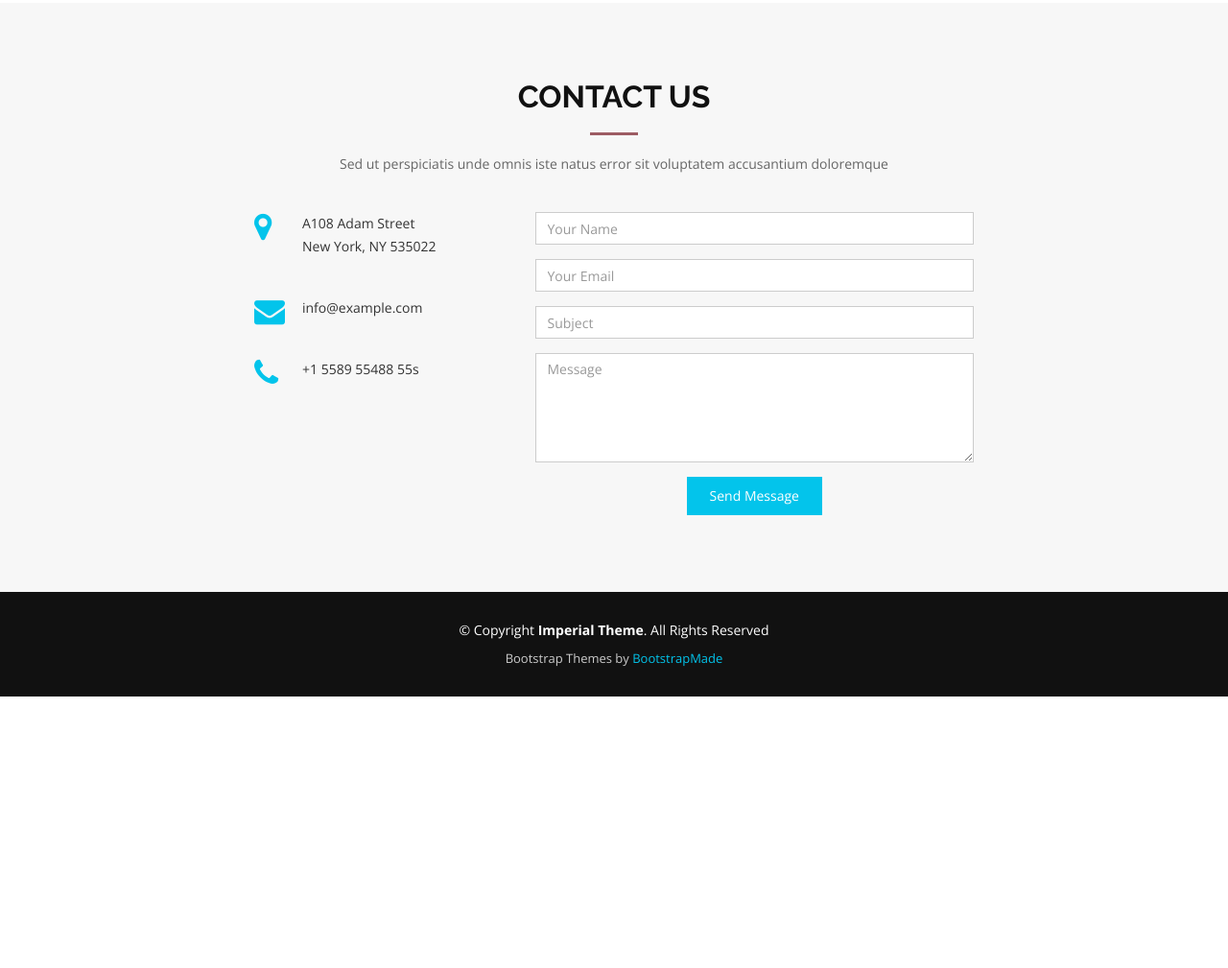
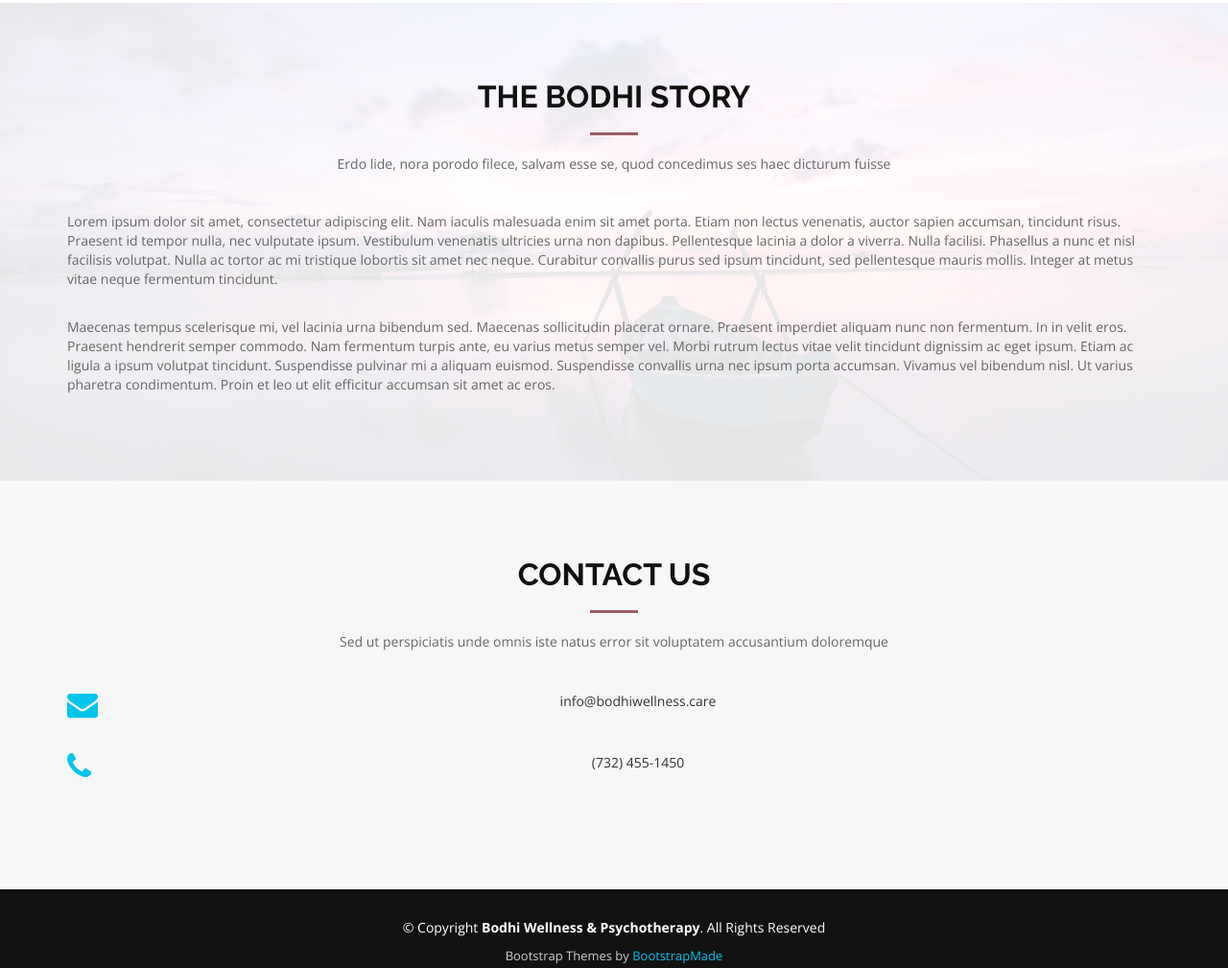
Before and after one commit to erinlevine/bodhiWellness, a plain HTML site: page index.html in a window 1280 px wide. Shown: the part 2917-3926 px from the top of the page at 96% size. Before the commit the page ends 3643 px from the top, so only its background shows below. Drawn offline with nearby package versions, Linux system fonts and the light colour scheme.

Commit message:
Added Bodhi Story

```diff
--- a/css/style.css
+++ b/css/style.css
@@ -665,6 +665,16 @@ body.mobile-nav-active #mobile-nav-toggle {
   margin: 0 2px;
 }
 
+/* Story
+--------------------------------*/
+#story {
+  background: linear-gradient(rgba(255, 255, 255, 0.9), rgba(255, 255, 255, 0.9)), url("../img/sunrise.jpg") fixed center center;
+  background-size: cover;
+  padding: 80px 0 60px 0;
+}
+
+
+
 /* Contact Section
 --------------------------------*/
 #contact {
@@ -687,54 +697,7 @@ body.mobile-nav-active #mobile-nav-toggle {
   line-height: 24px;
 }
 
-#contact .form #sendmessage {
-  color: #03C4EB;
-  border: 1px solid #03C4EB;
-  display: none;
-  text-align: center;
-  padding: 15px;
-  font-weight: 600;
-  margin-bottom: 15px;
-}
 
-#contact .form #errormessage {
-  color: red;
-  display: none;
-  border: 1px solid red;
-  text-align: center;
-  padding: 15px;
-  font-weight: 600;
-  margin-bottom: 15px;
-}
-
-#contact .form #sendmessage.show, #contact .form #errormessage.show, #contact .form .show {
-  display: block;
-}
-
-#contact .form .validation {
-  color: red;
-  display: none;
-  margin: 0 0 20px;
-  font-weight: 400;
-  font-size: 13px;
-}
-
-#contact .form input, #contact .form textarea {
-  border-radius: 0;
-  box-shadow: none;
-}
-
-#contact .form button[type="submit"] {
-  background: #03C4EB;
-  border: 0;
-  padding: 10px 24px;
-  color: #fff;
-  transition: 0.4s;
-}
-
-#contact .form button[type="submit"]:hover {
-  background: #25d8fc;
-}
 
 /*--------------------------------------------------------------
 # Footer
--- a/index.html
+++ b/index.html
@@ -283,11 +283,38 @@
   </section>
 
 <!--==========================
+  Bodhi Story Section
+============================-->
+    <section id="story">
+
+    <div class="container wow fadeInUp">
+      <div class="row">
+        <div class="col-md-12">
+          <h3 class="section-title">The Bodhi Story</h3>
+          <div class="section-title-divider"></div>
+          <p class="section-description">Erdo lide, nora porodo filece, salvam esse se, quod concedimus ses haec dicturum fuisse</p>
+        </div>
+      </div>
+
+      <div class="row">
+        <div class="col-md-12">
+          <div class="profile">
+            <p>Lorem ipsum dolor sit amet, consectetur adipiscing elit. Nam iaculis malesuada enim sit amet porta. Etiam non lectus venenatis, auctor sapien accumsan, tincidunt risus. Praesent id tempor nulla, nec vulputate ipsum. Vestibulum venenatis ultricies urna non dapibus. Pellentesque lacinia a dolor a viverra. Nulla facilisi. Phasellus a nunc et nisl facilisis volutpat. Nulla ac tortor ac mi tristique lobortis sit amet nec neque. Curabitur convallis purus sed ipsum tincidunt, sed pellentesque mauris mollis. Integer at metus vitae neque fermentum tincidunt.</p>
+
+              <p>Maecenas tempus scelerisque mi, vel lacinia urna bibendum sed. Maecenas sollicitudin placerat ornare. Praesent imperdiet aliquam nunc non fermentum. In in velit eros. Praesent hendrerit semper commodo. Nam fermentum turpis ante, eu varius metus semper vel. Morbi rutrum lectus vitae velit tincidunt dignissim ac eget ipsum. Etiam ac ligula a ipsum volutpat tincidunt. Suspendisse pulvinar mi a aliquam euismod. Suspendisse convallis urna nec ipsum porta accumsan. Vivamus vel bibendum nisl. Ut varius pharetra condimentum. Proin et leo ut elit efficitur accumsan sit amet ac eros.</p>
+
+
+          </div>
+        </div>
+    </section>
+
+<!--==========================
   Contact Section
 ============================-->
   <section id="contact">
     <div class="container wow fadeInUp">
       <div class="row">
+
         <div class="col-md-12">
           <h3 class="section-title">Contact Us</h3>
           <div class="section-title-divider"></div>
@@ -296,51 +323,24 @@
       </div>
 
       <div class="row">
-        <div class="col-md-3 col-md-push-2">
+          <center>
+        <div class="col-md-12">
           <div class="info">
-            <div>
-              <i class="fa fa-map-marker"></i>
-              <p>A108 Adam Street<br>New York, NY 535022</p>
-            </div>
 
             <div>
               <i class="fa fa-envelope"></i>
-              <p>info@example.com</p>
+              <p>info@bodhiwellness.care</p>
             </div>
 
             <div>
               <i class="fa fa-phone"></i>
-              <p>+1 5589 55488 55s</p>
+              <p>(732) 455-1450</p>
             </div>
 
           </div>
         </div>
 
-        <div class="col-md-5 col-md-push-2">
-          <div class="form">
-            <div id="sendmessage">Your message has been sent. Thank you!</div>
-            <div id="errormessage"></div>
-            <form action="" method="post" role="form" class="contactForm">
-                <div class="form-group">
-                  <input type="text" name="name" class="form-control" id="name" placeholder="Your Name" data-rule="minlen:4" data-msg="Please enter at least 4 chars" />
-                  <div class="validation"></div>
-                </div>
-                <div class="form-group">
-                  <input type="email" class="form-control" name="email" id="email" placeholder="Your Email" data-rule="email" data-msg="Please enter a valid email" />
-                  <div class="validation"></div>
-                </div>
-                <div class="form-group">
-                  <input type="text" class="form-control" name="subject" id="subject" placeholder="Subject" data-rule="minlen:4" data-msg="Please enter at least 8 chars of subject" />
-                  <div class="validation"></div>
-                </div>
-                <div class="form-group">
-                  <textarea class="form-control" name="message" rows="5" data-rule="required" data-msg="Please write something for us" placeholder="Message"></textarea>
-                  <div class="validation"></div>
-                </div>
-                <div class="text-center"><button type="submit">Send Message</button></div>
-            </form>
-          </div>
-        </div>
+          </center>
 
       </div>
     </div>
@@ -354,15 +354,9 @@
         <div class="row">
           <div class="col-md-12">
             <div class="copyright">
-              &copy; Copyright <strong>Imperial Theme</strong>. All Rights Reserved
+              &copy; Copyright <strong>Bodhi Wellness & Psychotherapy</strong>. All Rights Reserved
             </div>
             <div class="credits">
-              <!--
-                All the links in the footer should remain intact.
-                You can delete the links only if you purchased the pro version.
-                Licensing information: https://bootstrapmade.com/license/
-                Purchase the pro version with working PHP/AJAX contact form: https://bootstrapmade.com/buy/?theme=Imperial
-              -->
               Bootstrap Themes by <a href="https://bootstrapmade.com/">BootstrapMade</a>
             </div>
           </div>
```
Also changed, not shown: contactform/readme.txt (deleted), img/sunrise.jpg (added).
